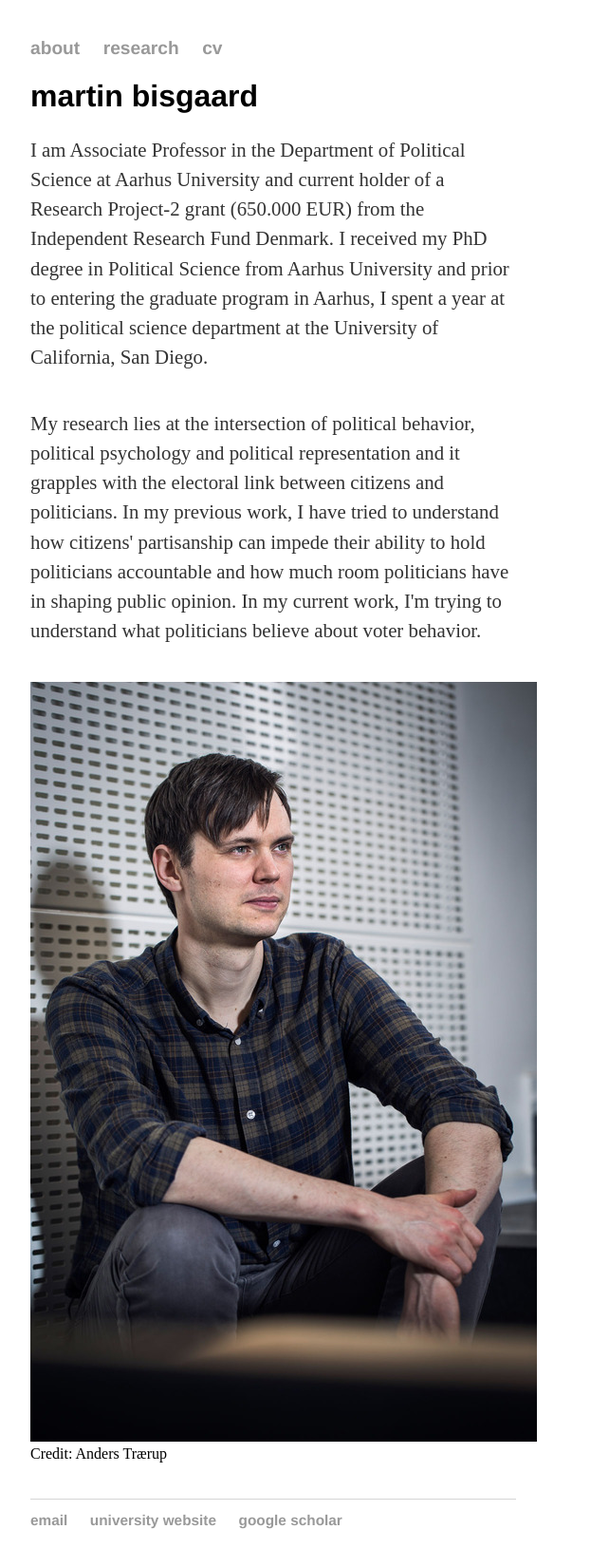
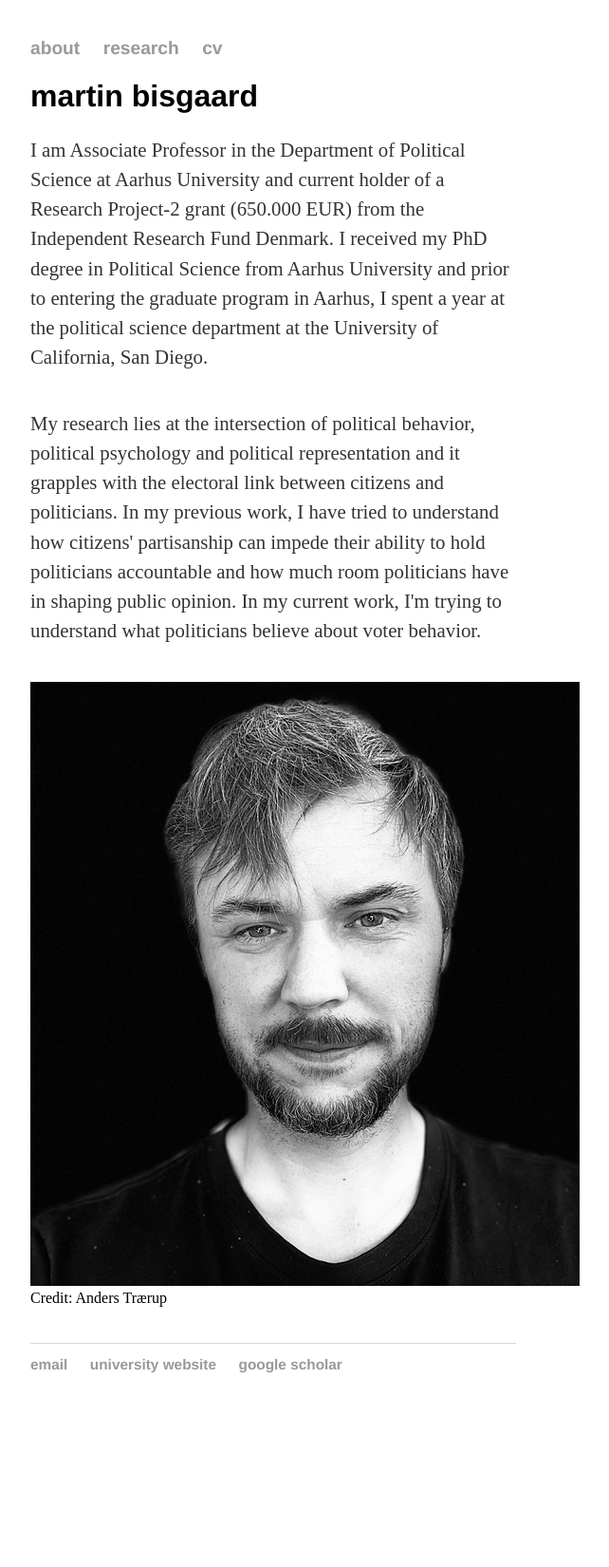
Before and after one commit to mbisgaard/mbisgaard.github.io, a Jekyll site: the page built from index.html, in a window 1280 px wide. Shown: the whole page at 95% size, without its empty margins (352-994 px from the left). Built offline with Jekyll 4.4.1, drawn with Linux system fonts in a browser that asks for light colours; after the commit the page ends 1486 px from its top, so only the background shows below that.

Commit message:
Update index.html

```diff
--- a/index.html
+++ b/index.html
@@ -9,7 +9,7 @@ title: Martin Bisgaard
 		<p>&nbsp;</p>
 	<p2>My research lies at the intersection of political behavior, political psychology and political representation and it grapples with the electoral link between citizens and politicians. In my previous work, I have tried to understand how citizens' partisanship can impede their ability to hold politicians accountable and how much room politicians have in shaping public opinion. In my current work, I'm trying to understand what politicians believe about voter behavior.</p2>
 		<p>&nbsp;</p>
-	<img src="images/mbhomepage50.jpg" />
+	<img src="images/portrait_25.jpg" />
 	<br>
 	<p3>Credit: Anders Trærup</p3>
 
```
